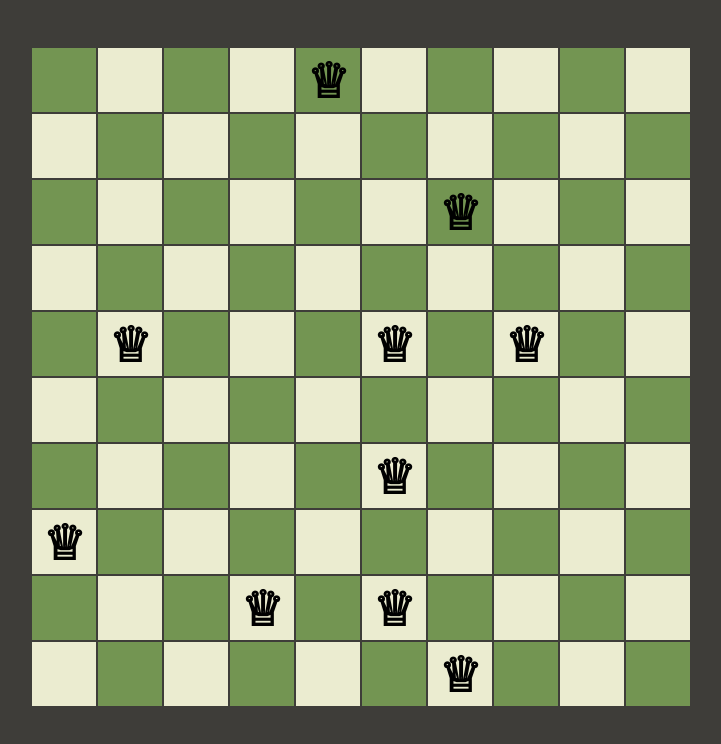
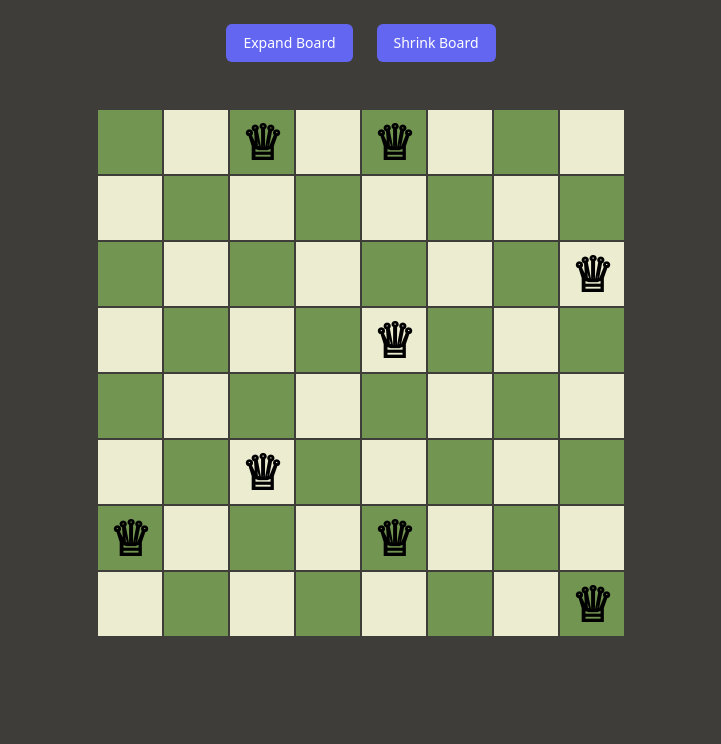
Before and after one commit to AlperCeyhun/N-queen-game, a Next.js app: page / in a window 1280 px wide. Shown: the top 744 px of the page, without its empty margins (279-1000 px from the left). Built offline with nearby package versions, Linux system fonts and the light colour scheme.

Commit message:
added buttons for changing BoardSize

```diff
--- a/src/app/page.tsx
+++ b/src/app/page.tsx
@@ -2,17 +2,19 @@
 import createRandomBoard from "@/utils/CreateRandomBoard";
 import DisplayBoard from "@/components/board/DisplayBoard";
 import { useEffect, useState } from "react";
+import ButtonContainer from "@/components/ui/ButtonContainer";
 
 export default function Home() {
-  const boardSize = 10;
+  const [boardSize, setBoardSize] = useState(8);
   const [board, setBoard] = useState<boolean[][]>([]);
 
   useEffect(() => {
     setBoard(createRandomBoard(boardSize));
-  }, []);
+  }, [boardSize]);
 
   return (
     <div className="flex relative items-center justify-center flex-col">
+      <ButtonContainer boardSize={boardSize} setBoardSize={setBoardSize}/>
       <DisplayBoard board={board}/>
     </div>
   );
--- /dev/null
+++ b/src/components/ui/BoardSizeButton.tsx
@@ -0,0 +1,23 @@
+"use client";
+import React, { useState } from "react";
+
+interface BoardSizeButtonProps{
+    children?: React.ReactNode,
+    handleClick: () => void,
+    name?: string,
+}
+
+const BoardSizeButton: React.FC<BoardSizeButtonProps> = ({children,handleClick,name}) => {
+
+    return (
+        <div>
+            <button className="mt-6 group relative w-full flex justify-center py-2 px-4 border border-transparent text-sm font-medium rounded-md text-white bg-indigo-500 hover:bg-indigo-600
+            focus:outline-none focus:ring-2 focus:ring-offset-2 focus:ring-indigo-400"type="button" onClick={handleClick}>
+                {children && children}
+                {name && name}
+            </button>
+        </div>
+    );
+};
+
+export default BoardSizeButton;
--- /dev/null
+++ b/src/components/ui/ButtonContainer.tsx
@@ -0,0 +1,15 @@
+import BoardSizeButton from "@/components/ui/BoardSizeButton";
+
+interface ButtonContainerProps {
+  boardSize: number;
+  setBoardSize: (size: number) => void;
+}
+
+export default function ButtonContainer({ boardSize, setBoardSize }: ButtonContainerProps) {
+  return (
+    <div className="flex flex-row items-center justify-center gap-6">
+      <BoardSizeButton handleClick={() => setBoardSize(boardSize + 1)} name="Expand Board"/>
+      <BoardSizeButton handleClick={() => setBoardSize(boardSize - 1)} name="Shrink Board"/>
+    </div>
+  );
+}
```
